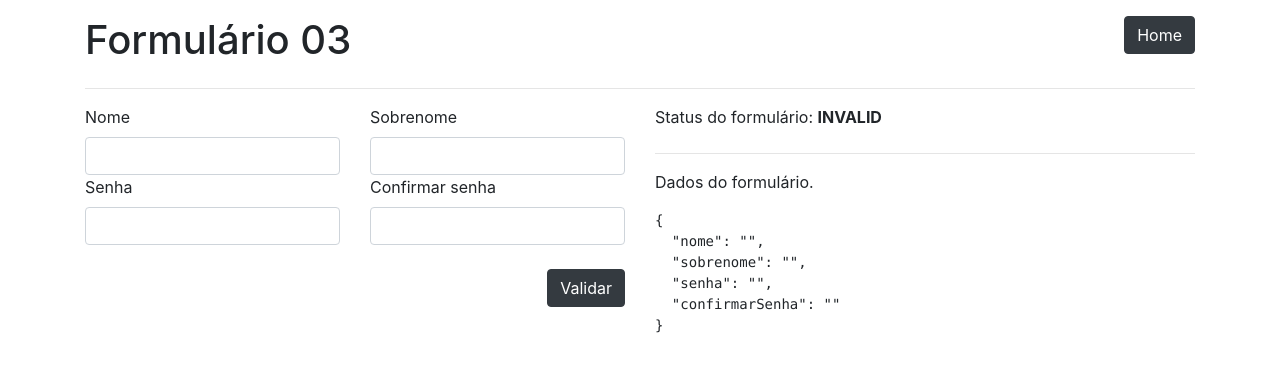
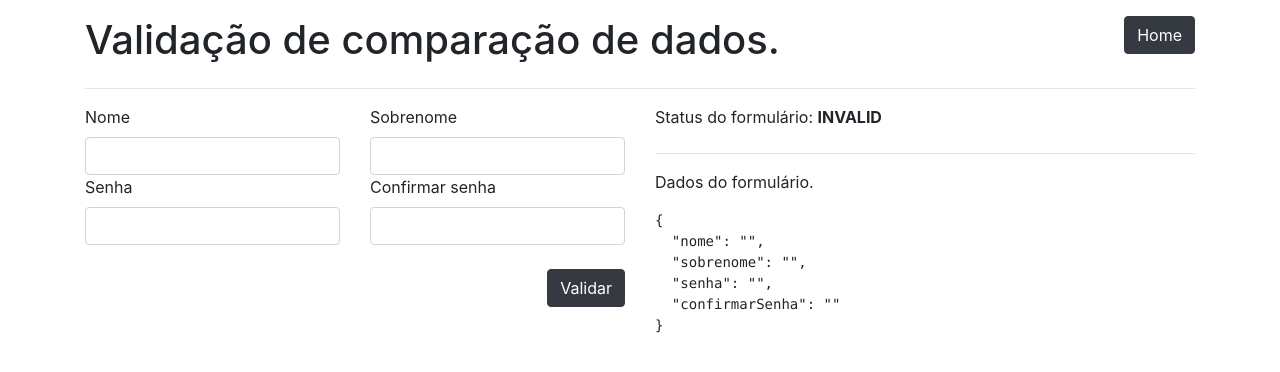
Before and after one commit to Caio002Barbosa/trabalhando-com-formulario, an Angular app: page /formulario3 in a window 1280 px wide. Shown: the top 372 px of the page. Built offline with nearby package versions, Linux system fonts and the light colour scheme.

Commit message:
Correção dos títulos

```diff
--- a/src/app/pages/formulario1/formulario1.component.html
+++ b/src/app/pages/formulario1/formulario1.component.html
@@ -2,7 +2,7 @@
   <div class="row mt-3">
     <div class="col-10">
       <div class="d-flex justify-content-start">
-        <h1>Formulário simples</h1>
+        <h1>Validação nativa.</h1>
       </div>
     </div>
     <div class="col-2">
--- a/src/app/pages/formulario2/formulario2.component.html
+++ b/src/app/pages/formulario2/formulario2.component.html
@@ -2,7 +2,7 @@
   <div class="row mt-3">
     <div class="col-10">
       <div class="d-flex justify-content-start">
-        <h1>Formulário 02</h1>
+        <h1>Validação de data limite.</h1>
       </div>
     </div>
     <div class="col-2">
--- a/src/app/pages/formulario3/formulario3.component.html
+++ b/src/app/pages/formulario3/formulario3.component.html
@@ -2,7 +2,7 @@
   <div class="row mt-3">
     <div class="col-10">
       <div class="d-flex justify-content-start">
-        <h1>Formulário 03</h1>
+        <h1>Validação de comparação de dados.</h1>
       </div>
     </div>
     <div class="col-2">
--- a/src/app/pages/formulario4/formulario4.component.html
+++ b/src/app/pages/formulario4/formulario4.component.html
@@ -2,7 +2,7 @@
   <div class="row mt-3">
     <div class="col-10">
       <div class="d-flex justify-content-start">
-        <h1>Formulário 04</h1>
+        <h1>Validação com paramêtros.</h1>
       </div>
     </div>
     <div class="col-2">
```
